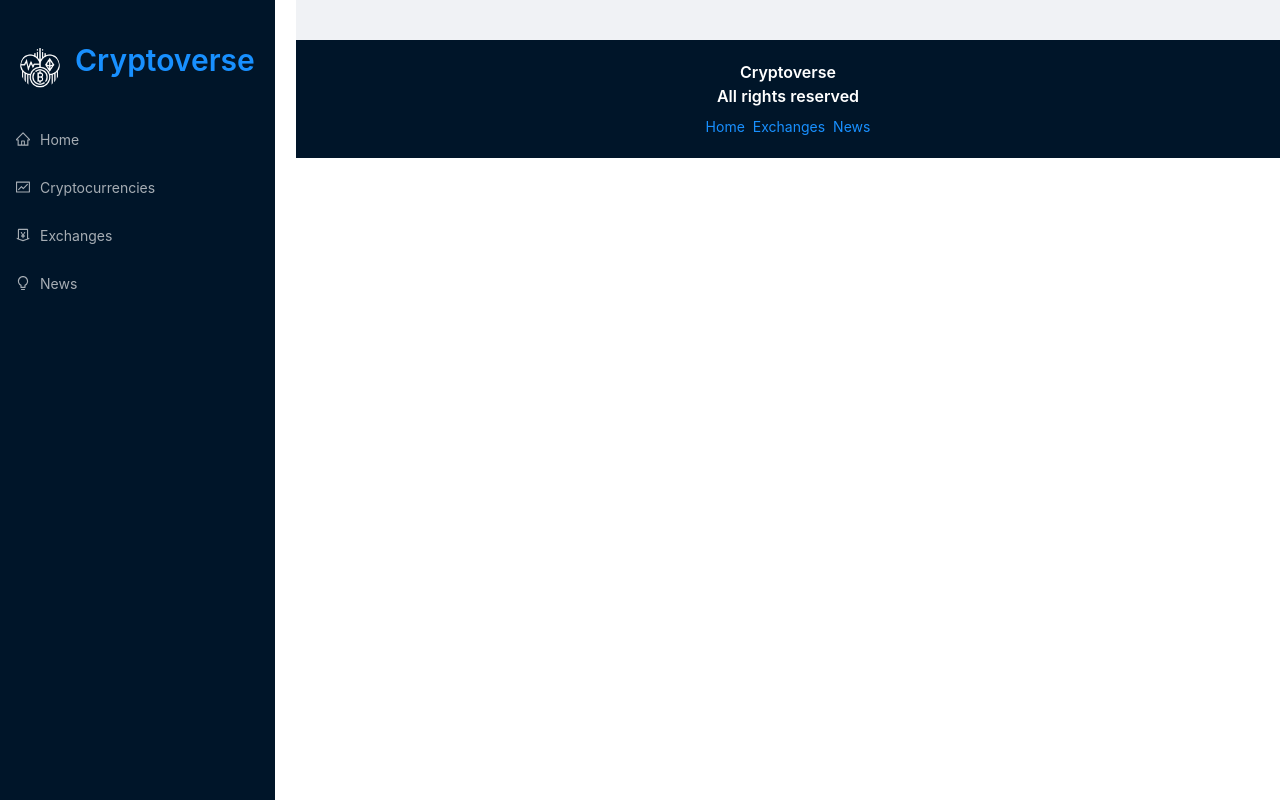
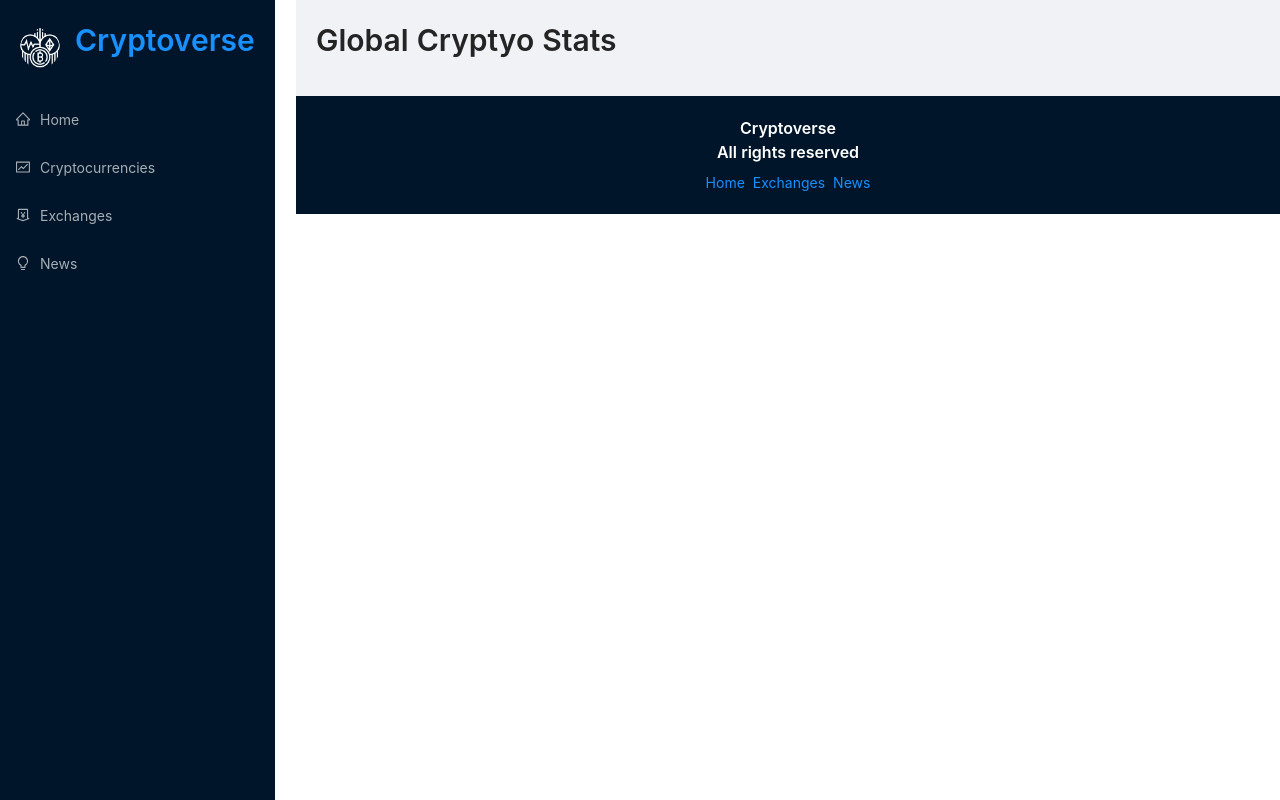
Before and after one commit to goergk/Cryptocurrency, a React (Create React App) app in the folder cryptoapp/: page / in a window 1280 px wide. Built offline with nearby package versions, Linux system fonts and the light colour scheme.

Commit message:
Main container bug fixed

```diff
--- a/cryptoapp/package.json
+++ b/cryptoapp/package.json
@@ -13,6 +13,7 @@
     "@types/react-dom": "^17.0.11",
     "@types/react-router-dom": "^5.3.2",
     "antd": "^4.16.13",
+    "millify": "^4.0.0",
     "react": "^17.0.2",
     "react-chartjs-2": "^3.3.0",
     "react-dom": "^17.0.2",
--- a/cryptoapp/src/components/Homepage.tsx
+++ b/cryptoapp/src/components/Homepage.tsx
@@ -1,10 +1,17 @@
 import React from 'react';
+import millify from 'millify';
+import { Typography, Row, Col, Statistic } from 'antd';
+import { Link } from 'react-router-dom';
+
+const { Title } = Typography;
 
 const Homepage = () => {
     return (
-        <div>
-            Homepage
-        </div>
+        <>
+            <Title level={2} className="heading">
+                Global Cryptyo Stats
+            </ Title>
+        </>
     )
 }
 
```
Also changed, not shown: cryptoapp/src/components/index.ts (+4 -4 lines), cryptoapp/src/components/Navbar.tsx (line endings or trailing spaces), 1 other file (tests, documents, lock files or other folders).
